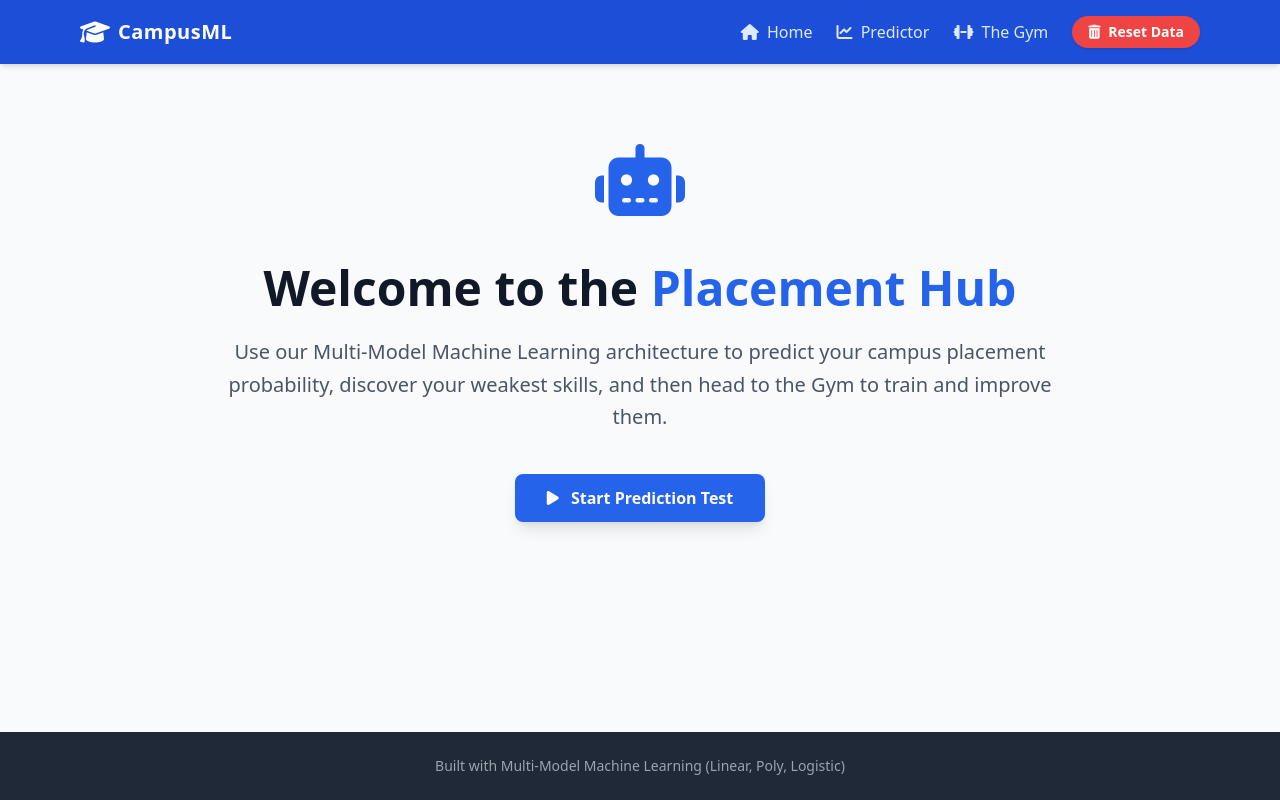
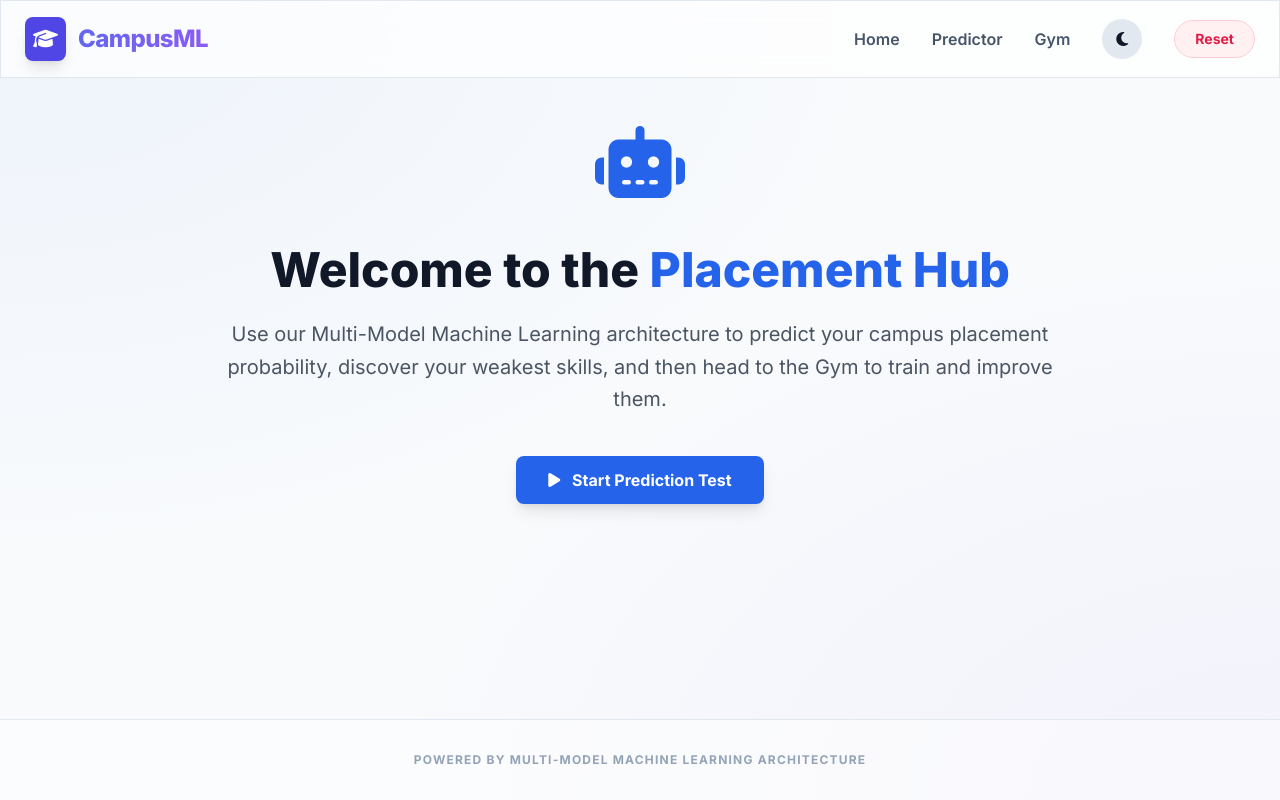
Before and after one commit to Utkarsha5/Placement-Predictor, a Flask app: page / in a window 1280 px wide. Run offline with Flask 3, Linux system fonts and the light colour scheme; some libraries are stand-ins or nearby versions.

Commit message:
Update base.html

```diff
--- a/templates/base.html
+++ b/templates/base.html
@@ -3,48 +3,78 @@
 <head>
     <meta charset="UTF-8">
     <meta name="viewport" content="width=device-width, initial-scale=1.0">
-    <title>CampusML Placement Hub</title>
+    <title>CampusML | AI Placement Hub</title>
     <script src="https://cdn.tailwindcss.com"></script>
     <link rel="stylesheet" href="https://cdnjs.cloudflare.com/ajax/libs/font-awesome/6.4.0/css/all.min.css">
+    <link href="https://fonts.googleapis.com/css2?family=Inter:wght@300;400;500;600;700;800&display=swap" rel="stylesheet">
+    <script>
+        // Logic for Dark Mode Toggle
+        tailwind.config = { darkMode: 'class' }
+        function toggleTheme() {
+            document.documentElement.classList.toggle('dark');
+            localStorage.setItem('theme', document.documentElement.classList.contains('dark') ? 'dark' : 'light');
+        }
+        window.onload = () => {
+            if (localStorage.getItem('theme') === 'dark') document.documentElement.classList.add('dark');
+        }
+    </script>
+    <style>
+        body { font-family: 'Inter', sans-serif; }
+        .glass { background: rgba(255, 255, 255, 0.7); backdrop-filter: blur(12px); border: 1px solid rgba(255, 255, 255, 0.3); }
+        .dark .glass { background: rgba(15, 23, 42, 0.8); border: 1px solid rgba(255, 255, 255, 0.1); }
+        .mesh-bg {
+            background-color: #f8fafc;
+            background-image: radial-gradient(at 0% 0%, rgba(59, 130, 246, 0.05) 0, transparent 50%),
+                              radial-gradient(at 100% 100%, rgba(139, 92, 246, 0.05) 0, transparent 50%);
+        }
+        .dark .mesh-bg { background-color: #020617; background-image: none; }
+    </style>
 </head>
-<body class="bg-gray-50 flex flex-col min-h-screen font-sans text-gray-800">
+<body class="mesh-bg flex flex-col min-h-screen text-slate-900 dark:text-slate-100 transition-colors duration-300">
 
-    <nav class="bg-blue-700 shadow-md">
-        <div class="max-w-6xl mx-auto px-4">
+    <!-- Navbar -->
+    <nav class="sticky top-0 z-50 glass border-b border-slate-200 dark:border-slate-800">
+        <div class="max-w-7xl mx-auto px-6">
             <div class="flex justify-between items-center py-4">
-
-                <div class="flex items-center space-x-2 text-white">
-                    <i class="fas fa-graduation-cap text-2xl"></i>
-                    <a href="/" class="font-bold text-xl tracking-wide">CampusML</a>
-                </div>
-
-                <div class="flex items-center space-x-6">
-                    <a href="/" class="text-blue-100 hover:text-white font-medium transition">
-                        <i class="fas fa-home mr-1"></i> Home
-                    </a>
-                    <a href="/predictor" class="text-blue-100 hover:text-white font-medium transition">
-                        <i class="fas fa-chart-line mr-1"></i> Predictor
-                    </a>
-                    <a href="/gym" class="text-blue-100 hover:text-white font-medium transition">
-                        <i class="fas fa-dumbbell mr-1"></i> The Gym
-                    </a>
-
-                    <a href="/reset" class="bg-red-500 hover:bg-red-600 text-white text-sm font-bold py-1.5 px-4 rounded-full shadow transition ml-4">
-                        <i class="fas fa-trash-alt mr-1"></i> Reset Data
+                <div class="flex items-center space-x-3">
+                    <div class="bg-indigo-600 p-2 rounded-lg shadow-lg">
+                        <i class="fas fa-graduation-cap text-white text-xl"></i>
+                    </div>
+                    <a href="/" class="font-extrabold text-2xl tracking-tight bg-clip-text text-transparent bg-gradient-to-r from-indigo-500 to-violet-500">
+                        CampusML
                     </a>
                 </div>
 
+                <div class="flex items-center space-x-8">
+                    <a href="/" class="hidden md:block text-slate-600 dark:text-slate-400 hover:text-indigo-500 font-semibold transition">Home</a>
+                    <a href="/predictor" class="text-slate-600 dark:text-slate-400 hover:text-indigo-500 font-semibold transition">Predictor</a>
+                    <a href="/gym" class="text-slate-600 dark:text-slate-400 hover:text-indigo-500 font-semibold transition">Gym</a>
+
+                    <!-- Dark Mode Toggle Button -->
+                    <button onclick="toggleTheme()" class="p-2 bg-slate-200 dark:bg-slate-800 rounded-full w-10 h-10 flex items-center justify-center transition">
+                        <i class="fas fa-moon dark:hidden"></i>
+                        <i class="fas fa-sun hidden dark:block text-yellow-400"></i>
+                    </button>
+
+                    <a href="/reset" class="hidden md:block bg-rose-50 dark:bg-rose-900/20 hover:bg-rose-100 text-rose-600 dark:text-rose-400 text-sm font-bold py-2 px-5 rounded-full border border-rose-200 dark:border-rose-800 transition">
+                        Reset
+                    </a>
+                </div>
             </div>
         </div>
     </nav>
 
-    <main class="flex-grow w-full py-8">
+    <!-- Main Content Area (ONLY ONE BLOCK HERE) -->
+    <main class="flex-grow w-full">
         {% block content %}
         {% endblock %}
     </main>
 
-    <footer class="bg-gray-800 text-gray-400 py-6 text-center mt-auto">
-        <p class="text-sm">Built with Multi-Model Machine Learning (Linear, Poly, Logistic)</p>
+    <!-- Footer -->
+    <footer class="border-t border-slate-200 dark:border-slate-800 bg-white/50 dark:bg-slate-950/50 py-8 text-center mt-auto">
+        <p class="text-slate-400 text-xs font-bold uppercase tracking-widest">
+            Powered by Multi-Model Machine Learning Architecture
+        </p>
     </footer>
 
 </body>
```
